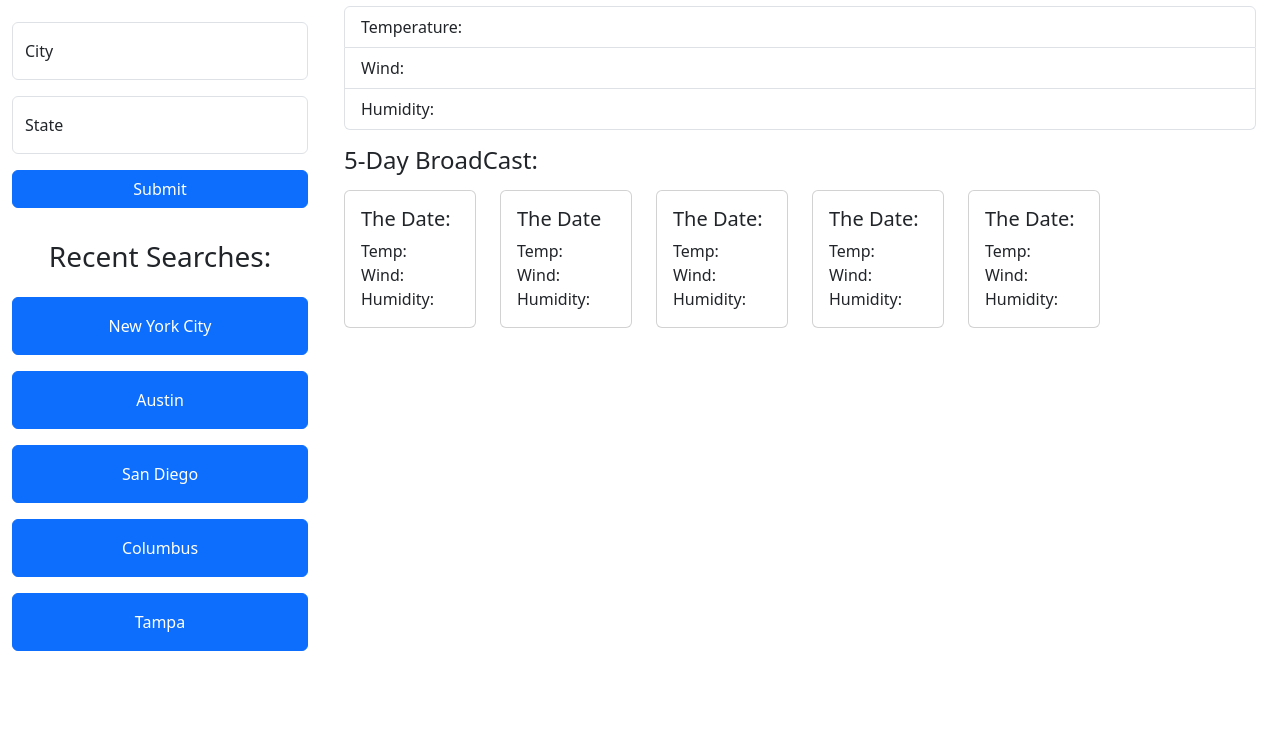
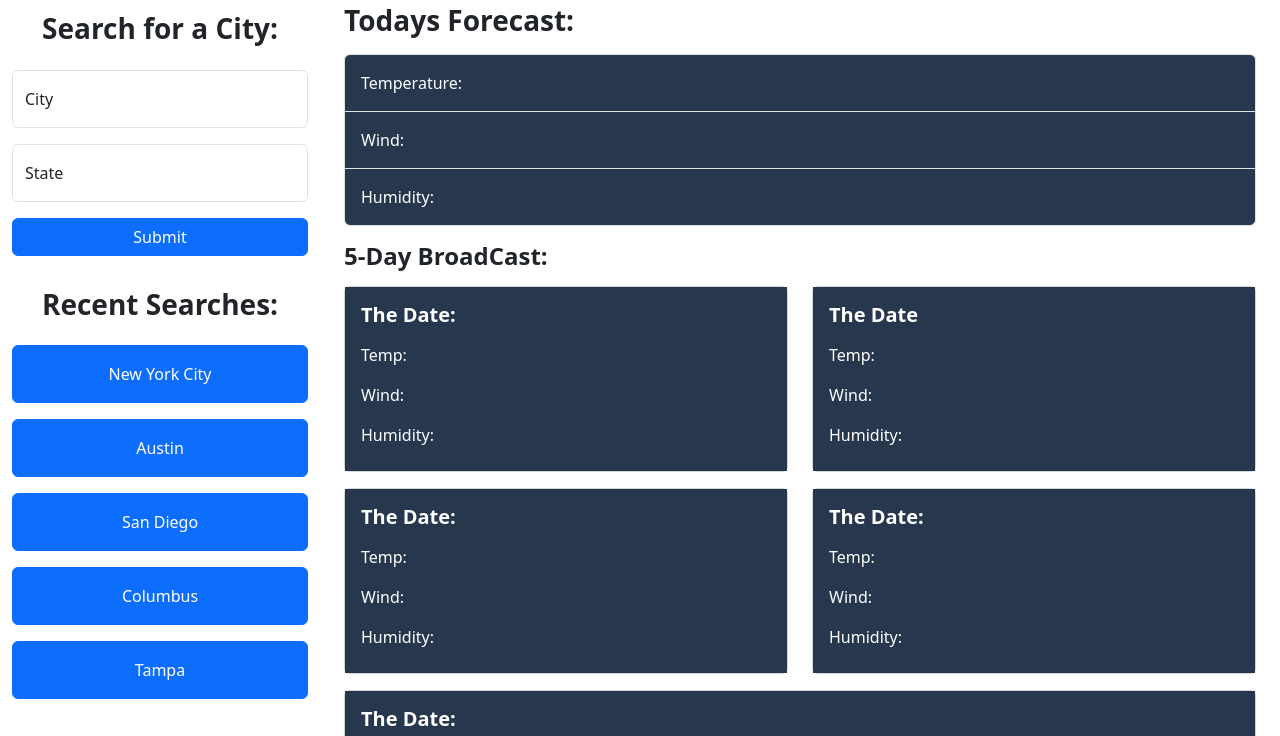
Before and after one commit to noah-10/Weather-Dashboard, a plain HTML site: page index.html in a window 1280 px wide. Shown: the part 116-852 px from the top of the page. Before the commit the page ends 831 px from the top, so only its background shows below. Drawn offline with nearby package versions, Linux system fonts and the light colour scheme.

Commit message:
Added css

```diff
--- a/develop/style/style.css
+++ b/develop/style/style.css
@@ -0,0 +1,47 @@
+:root {
+    --light: #DDE6ED;
+    --dark: #27374D;
+}
+
+header {
+    background: linear-gradient(to top, #99ccff 0%, #0000ff 94%);
+    padding: 1.5rem 0;
+    color: white;
+
+}
+
+header h1{
+    font-weight: 650;
+}
+
+h3 {
+    font-weight: 600;
+}
+
+.list-group-item {
+    background-color: var(--dark);
+    color: white;
+}
+
+li {
+    font-weight: 400;
+
+}
+
+h4 {
+    font-weight: 600;
+}
+
+.card-body {
+    background-color: var(--dark);
+    color: white;
+    padding: 1rem 2rem 1rem 1rem;
+}
+
+.card-body h5 {
+    font-weight: 600;
+}
+
+.card-body p {
+    font-weight: 400;
+}
--- a/index.html
+++ b/index.html
@@ -48,70 +48,70 @@
                     </div>
                 </div>
 
-                <div class="col-lg-9 col-md-6">
+                <div id="all-forecast" class="col-lg-9 col-md-6">
                     <div class="container">
-                        <h3 id="display-name">City Name Here! (Date)</h3>
-                        <ul class="list-group my-3">
-                            <li id ="today-temp" class="list-group-item">Temperature:</li>
-                            <li id ="today-wind"class="list-group-item">Wind:</li>
-                            <li id ="today-humidity"class="list-group-item">Humidity:</li>
+                        <h3 id="display-name">Todays Forecast:</h3>
+                        <ul id="today-forecast" class="list-group my-3">
+                            <li id ="today-temp" class="list-group-item py-3 ">Temperature:</li>
+                            <li id ="today-wind"class="list-group-item py-3">Wind:</li>
+                            <li id ="today-humidity"class="list-group-item py-3">Humidity:</li>
                         </ul>
                     </div>
 
                     <div class="container">
                         <h4>5-Day BroadCast:</h4>
                         <div class="row mt-3 ">
-                            <div class="col-lg-2 col-md-4">
-                                <div class="card">
+                            <div class="col-lg-2 col-md-4 w-50">
+                                <div class="card mb-3">
                                     <div class="card-body">
-                                        <h5 id ="tomorrow-date"class="card-title">The Date:</h5>
-                                        <p id ="tomorrow-temp"class="card-text">Temp:</p>
-                                        <p id ="tomorrow-wind"class="card-text">Wind:</p>
-                                        <p id ="tomorrow-humidity"class="card-text">Humidity:</p>
+                                        <h5 id ="tomorrow-date"class="card-title ">The Date:</h5>
+                                        <p id ="tomorrow-temp"class="card-text py-2">Temp:</p>
+                                        <p id ="tomorrow-wind"class="card-text py-2">Wind:</p>
+                                        <p id ="tomorrow-humidity"class="card-text py-2">Humidity:</p>
                                     </div>
                                 </div>
                             </div>
 
-                            <div class="col-lg-2 col-md-4">
-                                <div class="card">
+                            <div class="col-lg-2 col-md-4 w-50">
+                                <div class="card mb-3">
                                     <div class="card-body">
                                         <h5 id ="thirdDay-date"class="card-title">The Date</h5>
-                                        <p id ="thirdDay-temp"class="card-text">Temp:</p>
-                                        <p id ="thirdDay-wind"class="card-text">Wind:</p>
-                                        <p id ="thirdDay-humidity"class="card-text">Humidity:</p>
+                                        <p id ="thirdDay-temp"class="card-text py-2">Temp:</p>
+                                        <p id ="thirdDay-wind"class="card-text py-2">Wind:</p>
+                                        <p id ="thirdDay-humidity"class="card-text py-2">Humidity:</p>
                                     </div>
                                 </div>
                             </div>
 
-                            <div class="col-lg-2 col-md-4">
-                                <div class="card">
+                            <div class="col-lg-2 col-md-4 w-50">
+                                <div class="card mb-3">
                                     <div class="card-body">
                                         <h5 id ="fourth-date"class="card-title">The Date:</h5>
-                                        <p id ="fourthDay-temp"class="card-text">Temp:</p>
-                                        <p id ="fourthDay-wind"class="card-text">Wind:</p>
-                                        <p id ="fourthDay-humidity"class="card-text">Humidity:</p>
+                                        <p id ="fourthDay-temp"class="card-text py-2">Temp:</p>
+                                        <p id ="fourthDay-wind"class="card-text py-2">Wind:</p>
+                                        <p id ="fourthDay-humidity"class="card-text py-2">Humidity:</p>
                                     </div>
                                 </div>
                             </div>
 
-                            <div class="col-lg-2 col-md-4">
-                                <div class="card">
+                            <div class="col-lg-2 col-md-4 w-50">
+                                <div class="card mb-3">
                                     <div class="card-body">
-                                        <h5 id ="fifth-date"class="card-title">The Date:</h5>
-                                        <p id ="fifthDay-temp"class="card-text">Temp:</p>
-                                        <p id ="fifthDay-wind"class="card-text">Wind:</p>
-                                        <p id ="fifthDay-humidity"class="card-text">Humidity:</p>
+                                        <h5 id ="fifth-date"class="card-title ">The Date:</h5>
+                                        <p id ="fifthDay-temp"class="card-text py-2">Temp:</p>
+                                        <p id ="fifthDay-wind"class="card-text py-2">Wind:</p>
+                                        <p id ="fifthDay-humidity"class="card-text py-2">Humidity:</p>
                                     </div>
                                 </div>
                             </div>
 
-                            <div class="col-lg-2 col-md-4">
-                                <div class="card">
+                            <div class="col-lg-2 col-md-4 w-100">
+                                <div class="card mb-3">
                                     <div class="card-body">
                                         <h5 id ="sixth-date"class="card-title">The Date:</h5>
-                                        <p id ="sixth-temp"class="card-text">Temp:</p>
-                                        <p id ="sixth-wind"class="card-text">Wind:</p>
-                                        <p id ="sixth-humidity"class="card-text">Humidity:</p>
+                                        <p id ="sixth-temp"class="card-text py-2">Temp:</p>
+                                        <p id ="sixth-wind"class="card-text py-2">Wind:</p>
+                                        <p id ="sixth-humidity"class="card-text py-2">Humidity:</p>
                                     </div>
                                 </div>
                             </div>
```
